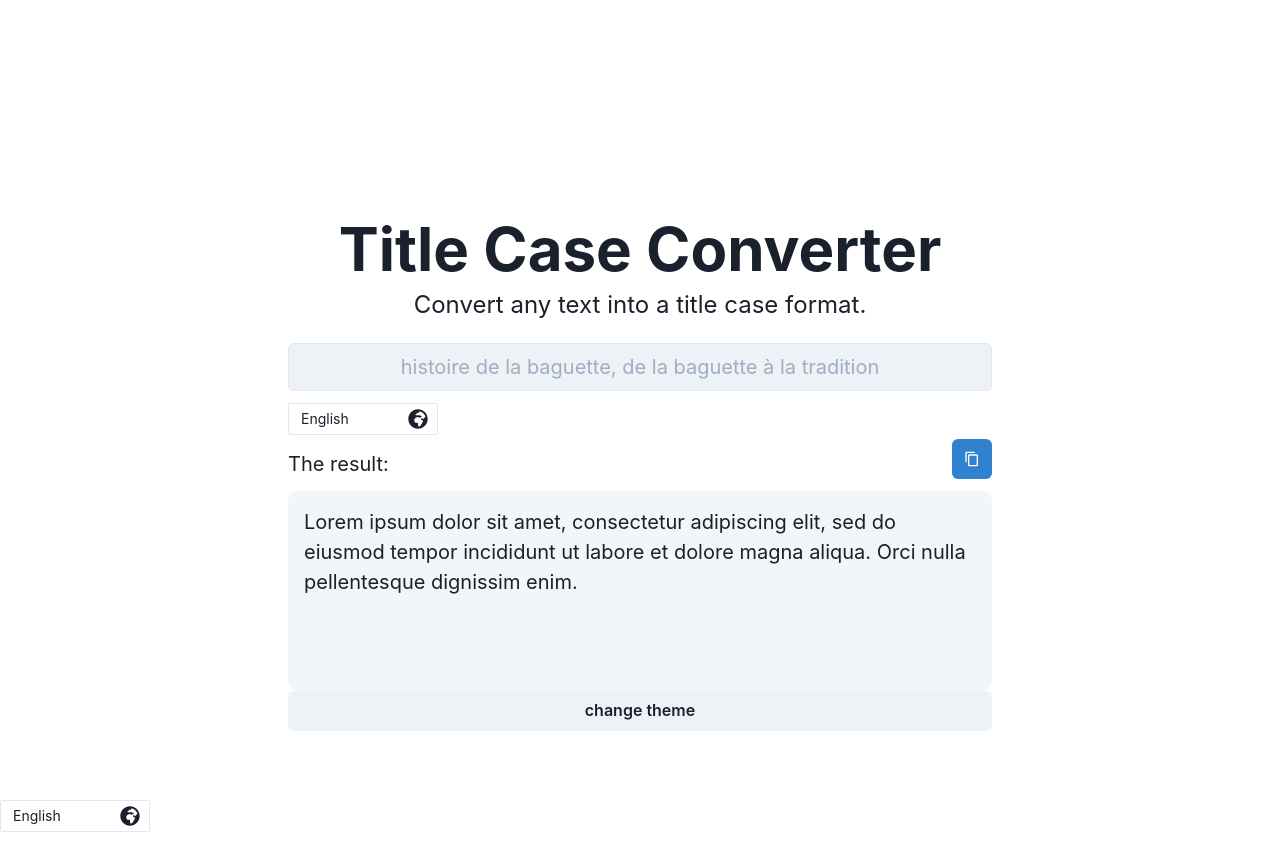
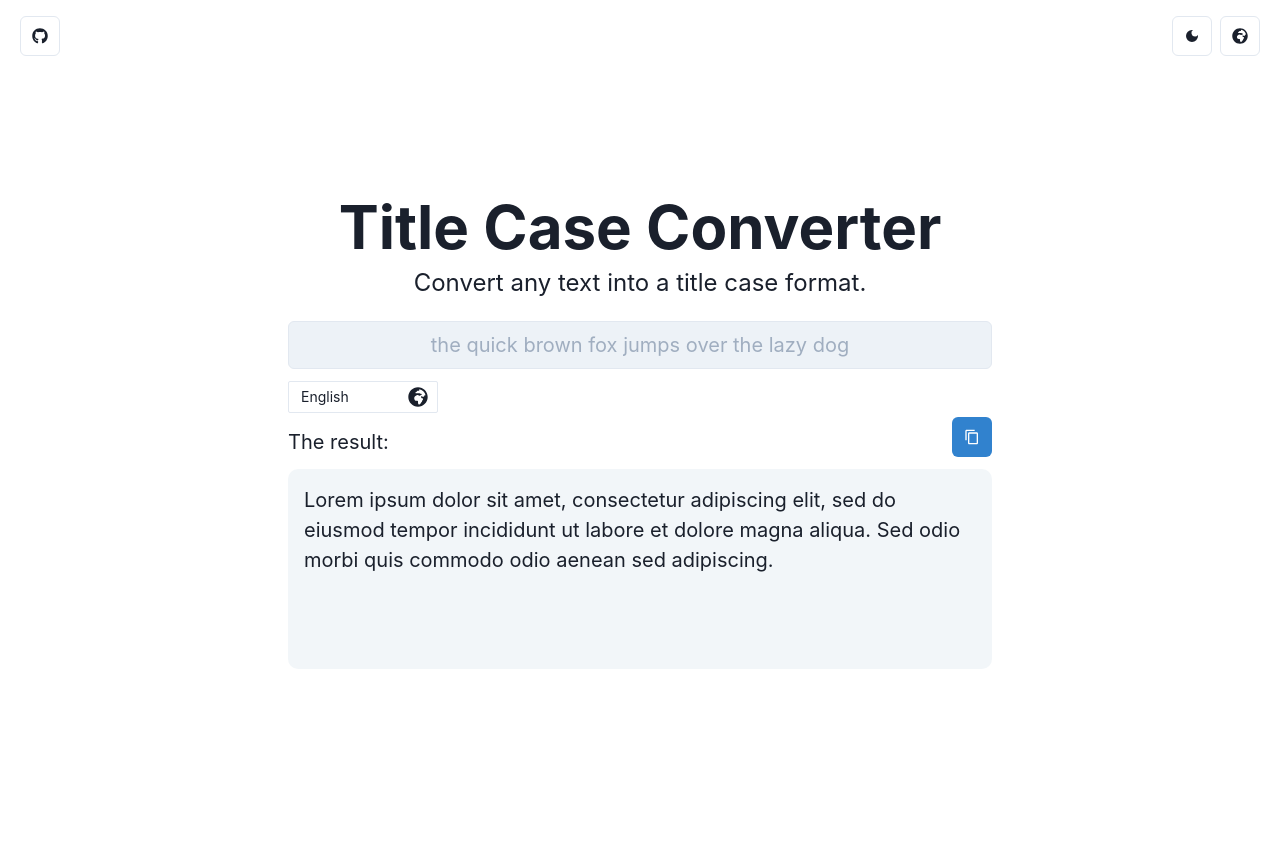
Before and after one commit to bot-diff/title-case-converter, a Next.js app: page / in a window 1280 px wide. After the commit the page ends 800 px from the top, so only its background shows below. Built offline with nearby package versions, Linux system fonts and the light colour scheme.

Commit message:
add: header nav bar, french language, mode switcher improvements

```diff
--- a/i18n/i18n.js
+++ b/i18n/i18n.js
@@ -3,37 +3,23 @@ import { initReactI18next } from 'react-i18next'
 
 import Backend from 'i18next-http-backend'
 import LanguageDetector from 'i18next-browser-languagedetector'
-// don't want to use this?
-// have a look at the Quick start guide
-// for passing in lng and translations on init
 
-import common_de from '../public/locales/de/translation.json'
-import common_en from '../public/locales/en/translation.json'
+import en_translation from './locales/en/translation.json'
+import de_translation from './locales/de/translation.json'
+import fr_translation from './locales/fr/translation.json'
 
 i18n
-  // load translation using http -> see /public/locales (i.e. https://github.com/i18next/react-i18next/tree/master/example/react/public/locales)
-  // learn more: https://github.com/i18next/i18next-http-backend
-  // want your translations to be loaded from a professional CDN? => https://github.com/locize/react-tutorial#step-2---use-the-locize-cdn
   .use(Backend)
-  // detect user language
-  // learn more: https://github.com/i18next/i18next-browser-languageDetector
   .use(LanguageDetector)
-  // pass the i18n instance to react-i18next.
   .use(initReactI18next)
-  // init i18next
-  // for all options read: https://www.i18next.com/overview/configuration-options
   .init({
     lng: 'en',
     fallbackLng: 'en',
     debug: true,
-
     resources: {
-      en: { translation: common_en },
-      de: { translation: common_de },
-    },
-
-    interpolation: {
-      escapeValue: false, // not needed for react as it escapes by default
+      en: { translation: en_translation },
+      de: { translation: de_translation },
+      fr: { translation: fr_translation },
     },
   })
 
--- a/public/locales/de/translation.json
+++ b/i18n/locales/de/translation.json
@@ -1,4 +1,3 @@
 {
-  "login": "Anmelden",
   "Title Case Converter": "Titelfall-Konverter"
 }
--- /dev/null
+++ b/i18n/locales/en/translation.json
@@ -0,0 +1,12 @@
+{
+  "Source code on GitHub": "Source code on GitHub",
+  "Switch to dark mode": "Switch to dark mode",
+  "Switch to light mode": "Switch to light mode",
+  "Change language": "Change language",
+  "Title Case Converter": "Title Case Converter",
+  "Convert any text into a title case format.": "Convert any text into a title case format.",
+  "the quick brown fox jumps over the lazy dog": "the quick brown fox jumps over the lazy dog",
+  "The result:": "The result:",
+  "Copy": "Copy",
+  "Lorem ipsum": "Lorem ipsum dolor sit amet, consectetur adipiscing elit, sed do eiusmod tempor incididunt ut labore et dolore magna aliqua. Sed odio morbi quis commodo odio aenean sed adipiscing."
+}
--- /dev/null
+++ b/i18n/locales/fr/translation.json
@@ -0,0 +1,3 @@
+{
+  "the quick brown fox jumps over the lazy dog": "histoire de la baguette, de la baguette à la tradition"
+}
--- a/pages/index.js
+++ b/pages/index.js
@@ -3,7 +3,6 @@ import {
   Select,
   Heading,
   Input,
-  Button,
   useColorMode,
   useColorModeValue,
   Stack,
@@ -11,49 +10,102 @@ import {
   IconButton,
   Spacer,
   Tooltip,
+  Menu,
+  MenuButton,
+  MenuList,
+  MenuItem,
 } from '@chakra-ui/react'
-import { FaGlobeAfrica } from 'react-icons/fa'
-import { MdContentCopy } from 'react-icons/md'
+import { FaGlobeAfrica, FaGithub } from 'react-icons/fa'
+import { MdContentCopy, MdLightMode, MdDarkMode } from 'react-icons/md'
 import { useTranslation } from 'react-i18next'
 
 export default function Home() {
   const { t, i18n } = useTranslation()
-  const changeLanguage = (lng) => {
-    i18n.changeLanguage(lng)
+  const changeLanguageHandler = (lang) => {
+    i18n.changeLanguage(lang)
   }
 
   const { toggleColorMode } = useColorMode()
-  const backgroundColor = useColorModeValue(
-    'rgb(79, 128, 176, 0.075)',
-    'rgb(237, 242, 247, 0.1)'
-  )
+
   return (
     <>
+      <Flex dir="row" alignItems="center" py={4} px={5}>
+        <Tooltip label={t('Source code on GitHub')} placement="right" hasArrow>
+          <IconButton
+            variant="outline"
+            aria-label="Source code"
+            onClick={() =>
+              window.open('https://github.com/bot-diff/title-case-converter')
+            }
+            icon={<FaGithub />}
+          />
+        </Tooltip>
+        <Spacer />
+        <Tooltip
+          label={useColorModeValue(
+            t('Switch to dark mode'),
+            t('Switch to light mode')
+          )}
+          placement="left"
+          hasArrow
+        >
+          <IconButton
+            variant="outline"
+            aria-label="Switch mode"
+            onClick={toggleColorMode}
+            icon={useColorModeValue(<MdDarkMode />, <MdLightMode />)}
+            mr={2}
+          />
+        </Tooltip>
+        <Menu>
+          <Tooltip label={t('Change language')} placement="bottom-end" hasArrow>
+            <MenuButton
+              as={IconButton}
+              aria-label="Languages"
+              icon={<FaGlobeAfrica />}
+              variant="outline"
+            />
+          </Tooltip>
+          <MenuList>
+            <MenuItem
+              icon={<>🇬🇧</>}
+              onClick={() => changeLanguageHandler('en')}
+            >
+              English
+            </MenuItem>
+            <MenuItem
+              icon={<>🇩🇪</>}
+              onClick={() => changeLanguageHandler('de')}
+            >
+              Deutsch
+            </MenuItem>
+            <MenuItem
+              icon={<>🇫🇷</>}
+              onClick={() => changeLanguageHandler('fr')}
+            >
+              Français
+            </MenuItem>
+          </MenuList>
+        </Menu>
+      </Flex>
+
       <Flex
-        height="100vh"
+        height="90vh"
         alignItems="center"
-        justifyContent="center"
+        justifyContent="start"
         direction="column"
-        pt={150}
       >
-        {/* TODO: wrap a github icon button with Flex row (as a header navbar) */}
-        <Flex
-          direction="column"
-          width="100vh"
-          // background={backgroundColor}
-          p={12}
-          // rounded={6}
-        >
+        <Flex direction="column" width="100vh" p={12} pt={125}>
           <Stack spacing={2} mb={5}>
             <Heading as="h2" align="center" size="3xl">
               {t('Title Case Converter')}
             </Heading>
             <Text align="center" fontSize="2xl">
-              Convert any text into a title case format.
+              {t('Convert any text into a title case format.')}
             </Text>
           </Stack>
           <Input
-            placeholder="histoire de la baguette, de la baguette à la tradition"
+            placeholder={t('the quick brown fox jumps over the lazy dog')}
             variant="outline"
             _placeholder={{ color: 'gray.400' }}
             fontSize="20px"
@@ -64,17 +116,20 @@ export default function Home() {
             bg="gray.100"
             color="gray.700"
           />
+
           <Select icon={<FaGlobeAfrica />} width={150} size="sm" mb={1}>
-            <option value="en">English</option>
+            <option value="en" selected>
+              English
+            </option>
             <option value="fr">Français</option>
           </Select>
 
           <Flex dir="row" mb={3} alignItems="end">
             <Text align="left" fontSize="xl">
-              The result:
+              {t('The result:')}
             </Text>
             <Spacer />
-            <Tooltip label="Copy" placement="auto" hasArrow>
+            <Tooltip label={t('Copy')} placement="auto" hasArrow>
               <IconButton
                 colorScheme="blue"
                 aria-label="Copy to clipboard"
@@ -86,33 +141,18 @@ export default function Home() {
           <Flex
             maxWidth="100vh"
             height="25vh"
-            style={{ backgroundColor }}
+            style={{
+              backgroundColor: useColorModeValue(
+                'rgb(79, 128, 176, 0.075)',
+                'rgb(237, 242, 247, 0.1)'
+              ),
+            }}
             rounded={10}
           >
             <Text p={4} fontSize="xl">
-              Lorem ipsum dolor sit amet, consectetur adipiscing elit, sed do
-              eiusmod tempor incididunt ut labore et dolore magna aliqua. Orci
-              nulla pellentesque dignissim enim.
+              {t('Lorem ipsum')}
             </Text>
           </Flex>
-          <Button onClick={toggleColorMode}>change theme</Button>
-        </Flex>
-      </Flex>
-      <Flex>
-        <Flex dir="row" alignItems="center">
-          <Select
-            icon={<FaGlobeAfrica />}
-            width={150}
-            size="sm"
-            mb={3}
-            id="lang"
-            onChange={(e) => changeLanguage(e.target.value)}
-          >
-            <option value="en" selected>
-              English
-            </option>
-            <option value="de">Deutsch</option>
-          </Select>
         </Flex>
       </Flex>
     </>
--- a/public/locales/en/translation.json
+++ /dev/null
@@ -1,3 +0,0 @@
-{
-  "login": "Login"
-}
```
